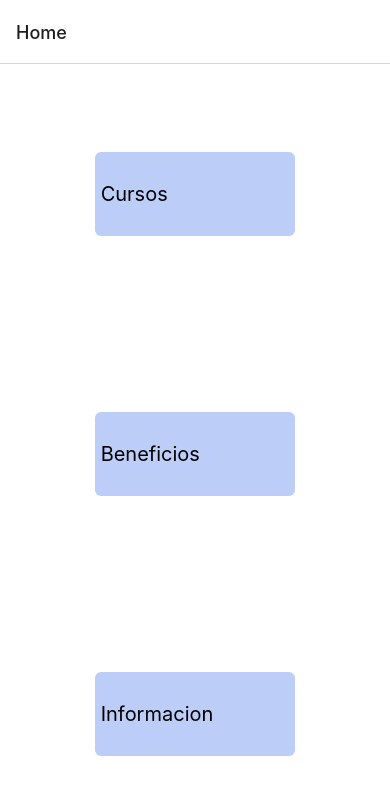
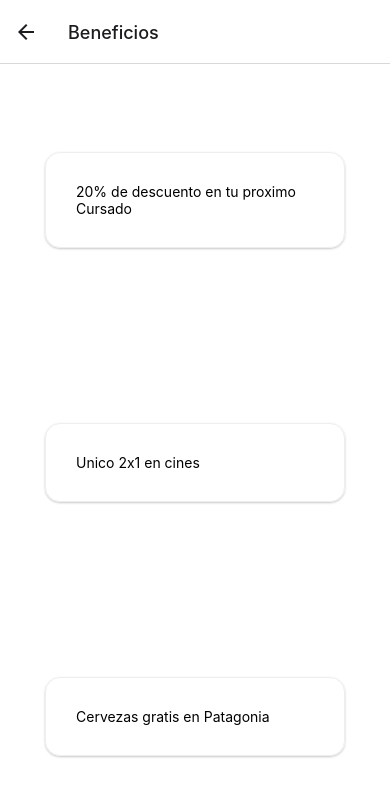
Before and after one commit to jcmartinezissa/trabajofinal-ra, a React Native app: screen /Beneficios in a window 390 px wide. Shown: the top 796 px of the page. Built offline with nearby package versions, Linux system fonts and the light colour scheme.

Commit message:
estructura de beneficios creadas , ademas hice un componente que pasa data al home en vez de poner el codigo directamente en el home

```diff
--- a/App.js
+++ b/App.js
@@ -1,5 +1,6 @@
 import { NavigationContainer } from '@react-navigation/native';
 import { createNativeStackNavigator } from '@react-navigation/native-stack';
+import { Beneficios } from './src/screens/Beneficios';
 import { Home } from './src/screens/Home';
 
 const Stack = createNativeStackNavigator();
@@ -9,6 +10,7 @@ const App = () => {
       <NavigationContainer>
         <Stack.Navigator>
           <Stack.Screen name="Home" component={Home} />
+          <Stack.Screen name="Beneficios" component={Beneficios} />
         </Stack.Navigator>
       </NavigationContainer>
   );
--- a/appStyles.js
+++ b/appStyles.js
@@ -14,4 +14,25 @@ export const styles = StyleSheet.create({
     paddingVertical: 30,
     backgroundColor: '#BCCEF8',
   },
+  containerCard: {
+    flex: 1,
+    backgroundColor: '#fff',
+    alignItems: 'center',
+  },
+  card: {
+    width: 300,
+    textAlign: 'center',
+    border: '1px solid #eee',
+    borderRadius: 15,
+    padding: 30,
+    shadowColor: '#000',
+    shadowOffset: {
+      width: 0,
+      height: 1,
+    },
+    shadowOpacity: 0.22,
+    shadowRadius: 2.22,
+
+    elevation: 3,
+  },
 });
--- /dev/null
+++ b/src/components/CardData/CardData.js
@@ -0,0 +1,26 @@
+import { Text, TouchableOpacity, View } from 'react-native-web';
+import { styles } from '../../../appStyles';
+
+const CardData = () => {
+  return (
+    <View style={styles.container}>
+      <View>
+        <TouchableOpacity style={styles.card}>
+          <Text>20% de descuento en tu proximo Cursado</Text>
+        </TouchableOpacity>
+      </View>
+      <View>
+      <TouchableOpacity style={styles.card}>
+        <Text>Unico 2x1 en cines</Text>
+      </TouchableOpacity>
+      </View>
+      <View>
+        <TouchableOpacity style={styles.card}>
+          <Text>Cervezas gratis en Patagonia</Text>
+        </TouchableOpacity>
+      </View>
+    </View>
+  );
+};
+
+export default CardData;
--- /dev/null
+++ b/src/components/CardData/index.js
@@ -0,0 +1 @@
+export { default as CardData } from './CardData';
--- /dev/null
+++ b/src/components/Sections/Sections.js
@@ -0,0 +1,21 @@
+import { useNavigation } from '@react-navigation/native';
+import { View, Text, TouchableOpacity } from 'react-native-web';
+import { styles } from '../../../appStyles';
+import { sections } from '../../helper/sections';
+
+const Sections = () => {
+  const navigation = useNavigation();
+
+  return (
+    <View style={styles.container}>
+      {sections.map(section => (
+      <TouchableOpacity style={styles.button} key={section.title}
+        onPress={() => navigation.navigate(section.title)}>
+        <Text style={{ fontSize: 20 }}>{section.title}</Text>
+      </TouchableOpacity>
+      ))}
+    </View>
+  );
+};
+
+export default Sections;
--- /dev/null
+++ b/src/components/Sections/index.js
@@ -0,0 +1 @@
+export { default as Sections } from './Sections';
--- a/src/helper/sections.js
+++ b/src/helper/sections.js
@@ -4,7 +4,6 @@ export const sections = [{
 },
 {
   title: 'Beneficios',
-  link: 'link para redireccionar a su correspondiente seccion...',
 },
 {
   title: 'Informacion',
--- /dev/null
+++ b/src/screens/Beneficios/Beneficios.js
@@ -0,0 +1,9 @@
+import { CardData } from '../../components/CardData';
+
+const Beneficios = () => {
+  return (
+    <CardData />
+  );
+};
+
+export default Beneficios;
--- /dev/null
+++ b/src/screens/Beneficios/index.js
@@ -0,0 +1 @@
+export { default as Beneficios } from './Beneficios';
--- a/src/screens/Home/Home.js
+++ b/src/screens/Home/Home.js
@@ -1,16 +1,8 @@
-import { View, Text, TouchableOpacity } from 'react-native-web';
-import { styles } from '../../../appStyles';
-import { sections } from '../../helper/sections';
+import { Sections } from '../../components/Sections';
 
 const Home = () => {
   return (
-    <View style={styles.container}>
-      {sections.map(section => (
-      <TouchableOpacity style={styles.button} key={section.title}>
-        <Text style={{ fontSize: 20 }}> {section.title} </Text>
-      </TouchableOpacity>
-      ))}
-   </View>
+    <Sections />
   );
 };
 
```
